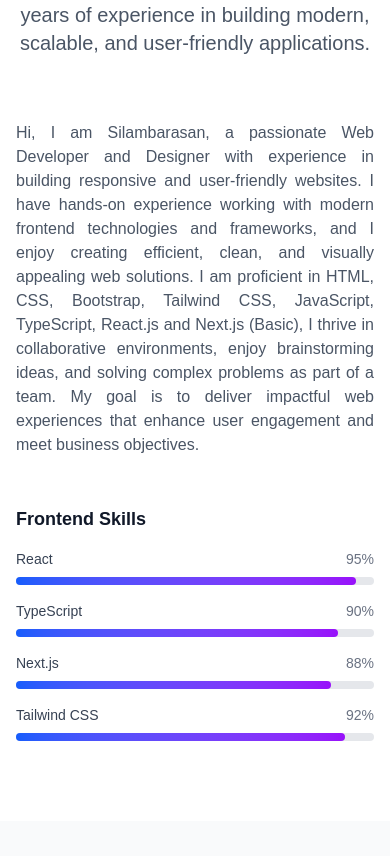
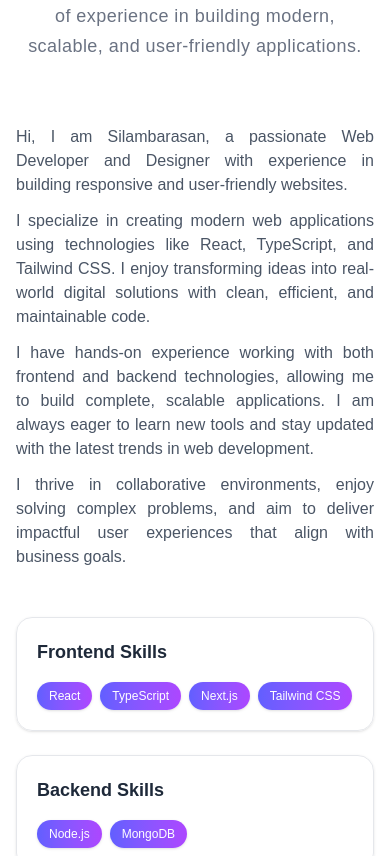
Before and after one commit to silambarasanstr/Next-Portfolio, a Next.js app: page / in a window 390 px wide. Shown: the part 1003-1859 px from the top of the page. Built offline with nearby package versions, Linux system fonts and the light colour scheme.

Commit message:
Added GitHub Actions CI

```diff
--- a/src/components/About.tsx
+++ b/src/components/About.tsx
@@ -5,67 +5,83 @@ import { skills } from "@/lib/projects";
 const About = () => {
   const skillCategories = {
     frontend: skills.filter((skill) => skill.category === "frontend"),
+    backend: skills.filter((skill) => skill.category === "backend"),
+    tools: skills.filter((skill) => skill.category === "tools"),
+    design: skills.filter((skill) => skill.category === "design"),
   };
 
   return (
     <section id="about" className="py-20 bg-white">
       <div className="max-w-7xl mx-auto px-4 sm:px-6 lg:px-8">
+        {/* Heading */}
         <div className="text-center mb-16">
           <h2 className="text-3xl sm:text-4xl font-bold text-gray-900 mb-4">
             About Me
           </h2>
-          <p className="text-xl text-gray-600 max-w-3xl mx-auto ">
+          <p className="text-[18px] font-light leading-relaxed tracking-wide text-gray-500 max-w-2xl mx-auto">
             I am a passionate developer with 6+ years of experience in building
             modern, scalable, and user-friendly applications.
           </p>
         </div>
 
-        <div className="grid lg:grid-cols-2 gap-12 items-center">
-          <div>
-            <p className="text-justify text-gray-600 ">
-              Hi, I am Silambarasan, a passionate Web Developer and Designer with
-              experience in building responsive and user-friendly websites. I
-              have hands-on experience working with modern frontend technologies
-              and frameworks, and I enjoy creating efficient, clean, and
-              visually appealing web solutions. I am proficient in HTML, CSS,
-              Bootstrap, Tailwind CSS, JavaScript, TypeScript, React.js and
-              Next.js (Basic), I thrive in collaborative environments, enjoy
-              brainstorming ideas, and solving complex problems as part of a
-              team. My goal is to deliver impactful web experiences that enhance
-              user engagement and meet business objectives.
+        <div className="grid lg:grid-cols-2 gap-12 items-start">
+          {/* About Text */}
+          <div className="text-justify text-gray-600 space-y-3">
+            <p>
+              Hi, I am Silambarasan, a passionate Web Developer and Designer
+              with experience in building responsive and user-friendly websites.
+            </p>
+
+            <p>
+              I specialize in creating modern web applications using
+              technologies like React, TypeScript, and Tailwind CSS. I enjoy
+              transforming ideas into real-world digital solutions with clean,
+              efficient, and maintainable code.
+            </p>
+
+            <p>
+              I have hands-on experience working with both frontend and backend
+              technologies, allowing me to build complete, scalable
+              applications. I am always eager to learn new tools and stay
+              updated with the latest trends in web development.
+            </p>
+
+            <p>
+              I thrive in collaborative environments, enjoy solving complex
+              problems, and aim to deliver impactful user experiences that align
+              with business goals.
             </p>
           </div>
-          {Object.entries(skillCategories).map(([category, categorySkills]) => (
-            <div key={category}>
-              <div>
-                <h3 className="text-lg font-semibold text-gray-900 mb-4 capitalize">
-                  {category} Skills
-                </h3>
-              </div>
 
-              <div className="space-y-4">
-                {categorySkills.map((ele) => (
-                  <div key={ele.name} className="space-y-2">
-                    <div className="flex justify-between items-center">
-                      <span className="text-sm font-medium text-gray-700">
+          {/* Skills Grid */}
+          <div className="grid sm:grid-cols-2 gap-6">
+            {Object.entries(skillCategories).map(
+              ([category, categorySkills]) => (
+                <div
+                  key={category}
+                  className="p-5 bg-white/70 backdrop-blur-lg border border-gray-200 rounded-2xl shadow-sm hover:shadow-lg transition duration-300"
+                >
+                  <h3 className="text-lg font-bold text-gray-800 mb-4 capitalize">
+                    {category} Skills
+                  </h3>
+
+                  {/* Skill Tags */}
+                  <div className="flex flex-wrap gap-2">
+                    {categorySkills.map((ele) => (
+                      <span
+                        key={ele.name}
+                        className="px-3 py-1.5 text-xs font-medium rounded-full
+                      bg-gradient-to-r from-indigo-500 to-purple-500
+                      text-white shadow-sm hover:scale-105 transition-transform duration-200"
+                      >
                         {ele.name}
                       </span>
-                      <span className="text-sm text-gray-500">
-                        {ele.level}%
-                      </span>
-                    </div>
-
-                    <div className="w-full bg-gray-200 rounded-full h-2">
-                      <div
-                        className="bg-gradient-to-r from-blue-600 to-purple-600 h-2 rounded-full transition-all duration-1000 ease-out"
-                        style={{ width: `${ele.level}%` }}
-                      />
-                    </div>
+                    ))}
                   </div>
-                ))}
-              </div>
-            </div>
-          ))}
+                </div>
+              ),
+            )}
+          </div>
         </div>
       </div>
     </section>
--- a/src/components/Experience.tsx
+++ b/src/components/Experience.tsx
@@ -4,68 +4,64 @@ import { Building, Calendar } from "lucide-react";
 
 const Experience = () => {
   return (
-    <section id="experience" className="py-20 bg-white">
-      <div className="max-w-7xl mx-auto px-4 sm:px-6 lg:px-8">
-        <div className="text-center mb-16">
-          <h2 className="text-3xl sm:text-4xl font-bold text-gray-900 mb-4">
-            Work Experience
+    <section id="experience" className="py-16 bg-gray-50">
+      <div className="max-w-5xl mx-auto px-4">
+        {/* Header */}
+        <div className="text-center mb-10">
+          <h2 className="text-2xl sm:text-3xl font-semibold text-gray-900 mb-4">
+            Experience
           </h2>
-          <p className="text-xl text-gray-600 max-w-3xl mx-auto">
-            My professional journey and the impact I have made at various
-            organizations
+
+          <p className="text-[18px] font-light leading-relaxed tracking-wide text-gray-500 max-w-2xl mx-auto">
+            Here's a summary of my professional experience and the roles I've
+            held.
           </p>
         </div>
 
-        <div className="space-y-8">
-          {experiences.map((experience) => (
+        {/* Cards */}
+        <div className="space-y-5">
+          {experiences.map((exp) => (
             <div
-              key={experience.id}
-              className="border border-gray-200 rounded relative overflow-hidden hover:shadow-lg transition-all duration-300 border-l-4 border-l-blue-600"
+              key={exp.id}
+              className="bg-white p-5 rounded-xl shadow-sm hover:shadow-md transition border border-gray-200"
             >
-              <div className="p-8">
-                <div className="grid lg:grid-cols-3 gap-6">
-                  <div className="lg:col-span-1">
-                    <div className="space-y-2">
-                      <div className="flex items-center text-gray-600 mb-2">
-                        <span className="text-sm font-medium flex items-center">
-                          <Building className="h-4 w-4 mr-2" />
-                          {experience.company}
+              {/* Top */}
+              <div className="flex flex-col sm:flex-row sm:items-center sm:justify-between mb-3">
+                <div>
+                  <h3 className="text-lg font-semibold text-gray-900">
+                    {exp.position}
+                  </h3>
+
+                  <div className="flex items-center text-gray-500 text-sm mt-1 gap-3">
+                    <span className="flex items-center gap-1">
+                      <Building className="w-4 h-4" />
+                      {exp.company}
                     </span>
-                      </div>
-                      <h3 className="text-xl font-bold text-gray-900">
-                        {experience.position}
-                      </h3>
-                      <div className="flex items-center text-gray-500">
-                        <Calendar className="h-4 w-4 mr-2" />
-                        <span className="text-sm">{experience.duration}</span>
+                    <span className="flex items-center gap-1">
+                      <Calendar className="w-4 h-4" />
+                      {exp.duration}
+                    </span>
                   </div>
                 </div>
               </div>
 
-                  {/* Description */}
-                  <div className="lg:col-span-2">
-                    <ul className="space-y-3 text-gray-700 mb-6">
-                      {experience.description.map((item, itemIndex) => (
-                        <li key={itemIndex} className="flex items-start">
-                          <span className="w-2 h-2 bg-blue-600 rounded-full mt-2 mr-3 flex-shrink-0" />
-                          {item}
-                        </li>
+              {/* Description (limit 2) */}
+              <ul className="text-sm text-gray-600 space-y-1 mb-3">
+                {exp.description.slice(0, 2).map((item, i) => (
+                  <li key={i}>• {item}</li>
                 ))}
               </ul>
 
-                    {/* Technologies */}
+              {/* Tech */}
               <div className="flex flex-wrap gap-2">
-                      {experience.technologies.map((tech) => (
-                        <div
+                {exp.technologies.slice(0, 4).map((tech) => (
+                  <span
                     key={tech}
-                          className="bg-blue-50 border-transparent text-blue-700 hover:bg-blue-100 items-center rounded-full border px-2.5 py-0.5 text-xs font-semibold"
+                    className="text-xs bg-gray-100 text-gray-700 px-2 py-1 rounded-md"
                   >
                     {tech}
-                        </div>
+                  </span>
                 ))}
-                    </div>
-                  </div>
-                </div>
               </div>
             </div>
           ))}
--- a/src/components/Navigation.tsx
+++ b/src/components/Navigation.tsx
@@ -68,7 +68,7 @@ const Navigation = () => {
                   key={item.href}
                   className={`cursor-pointer px-3 py-2 rounded-md text-sm font-medium transition-colors duration-200 ${
                     activeSection === item.href.substring(1)
-                      ? "text-blue-600 bg-blue-50"
+                      ? "text-blue-600 bg-blue-50 border border-blue-200"
                       : "text-gray-700 hover:text-blue-600 hover:bg-gray-50"
                   }`}
                 >
--- a/src/components/Projects.tsx
+++ b/src/components/Projects.tsx
@@ -25,11 +25,11 @@ const Projects = () => {
   return (
     <section id="projects" className="py-20 bg-gray-50">
       <div className="max-w-7xl mx-auto px-4 sm:px-6 lg:px-8">
-        <div className="text-center mb-16">
+        <div className="text-center mb-10">
           <h2 className="text-3xl sm:text-4xl font-bold text-gray-900 mb-4">
             Projects
           </h2>
-          <p className="text-xl text-gray-600 max-w-3xl mx-auto">
+          <p className="text-[18px] font-light leading-relaxed tracking-wide text-gray-500 max-w-2xl mx-auto">
             A collection of projects that showcase my skills and passion for
             development
           </p>
--- a/src/lib/projects.ts
+++ b/src/lib/projects.ts
@@ -1,6 +1,5 @@
 import { Project } from "@/types/portfolio";
-import Img from "@/assert/ntsc.png";
-import PvkImg from "@/assert/poorvika.png";
+
 
 export const projects: Project[] = [
   {
@@ -95,7 +94,7 @@ export const skills = [
   { name: "Tailwind CSS", level: 92, category: "frontend" as const },
 
   { name: "Node.js", level: 85, category: "backend" as const },
-  { name: "PostgreSQL", level: 80, category: "backend" as const },
+
   { name: "MongoDB", level: 75, category: "backend" as const },
   { name: "Git", level: 90, category: "tools" as const },
   { name: "Docker", level: 70, category: "tools" as const },
```
Lines whose indentation alone changed are shown as unchanged.
